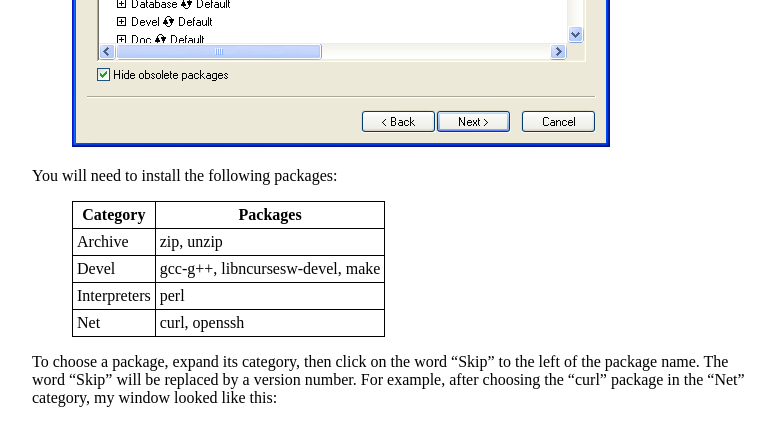
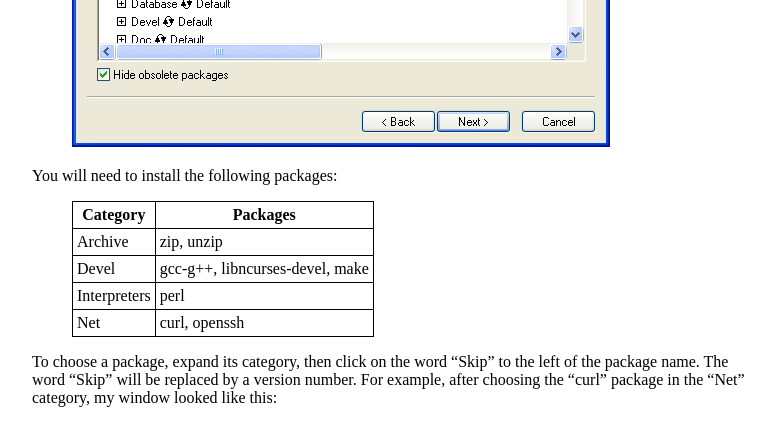
Before and after one commit to ycpcs/cs101-spring2015, a Jekyll site: the page built from installCygwin.md, in a window 1280 px wide and 900 px high, scrolled down 3832 px. Shown: the top 421 px of the window, without its empty margins (248-1023 px from the left). Built offline with Jekyll 4.4.1, drawn with Linux system fonts in a browser that asks for light colours; Markdown is read by kramdown in place of the engine named in the settings.

Commit message:
corrected ncurses lib package name

```diff
--- a/installCygwin.md
+++ b/installCygwin.md
@@ -56,7 +56,7 @@ You will need to install the following packages:
 > Category | Packages
 > -------- | --------
 > Archive  | zip, unzip
-> Devel    | gcc-g++, libncursesw-devel, make
+> Devel    | gcc-g++, libncurses-devel, make
 > Interpreters | perl
 > Net      | curl, openssh
 
```
